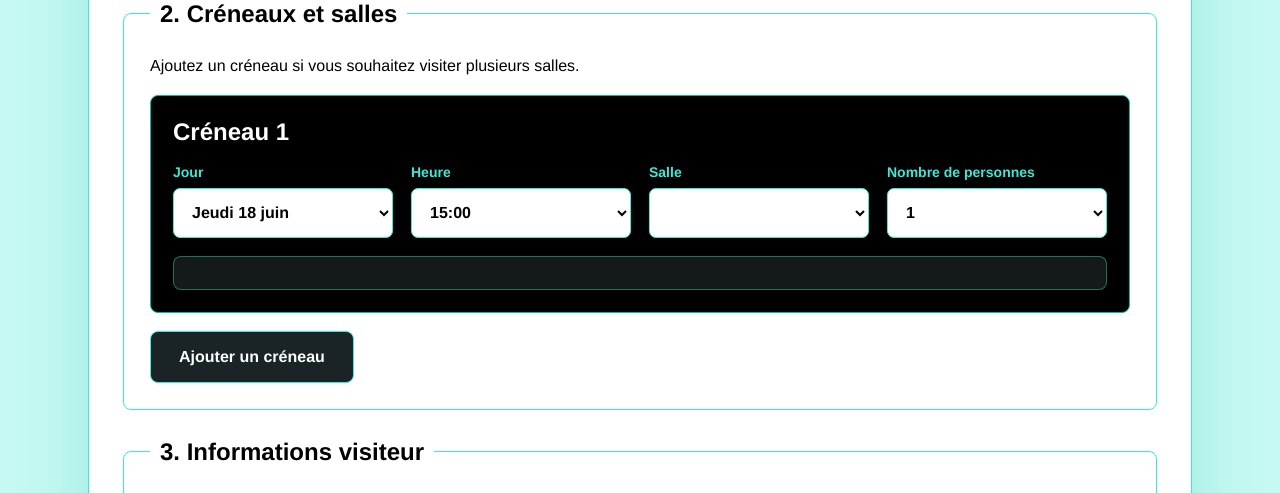
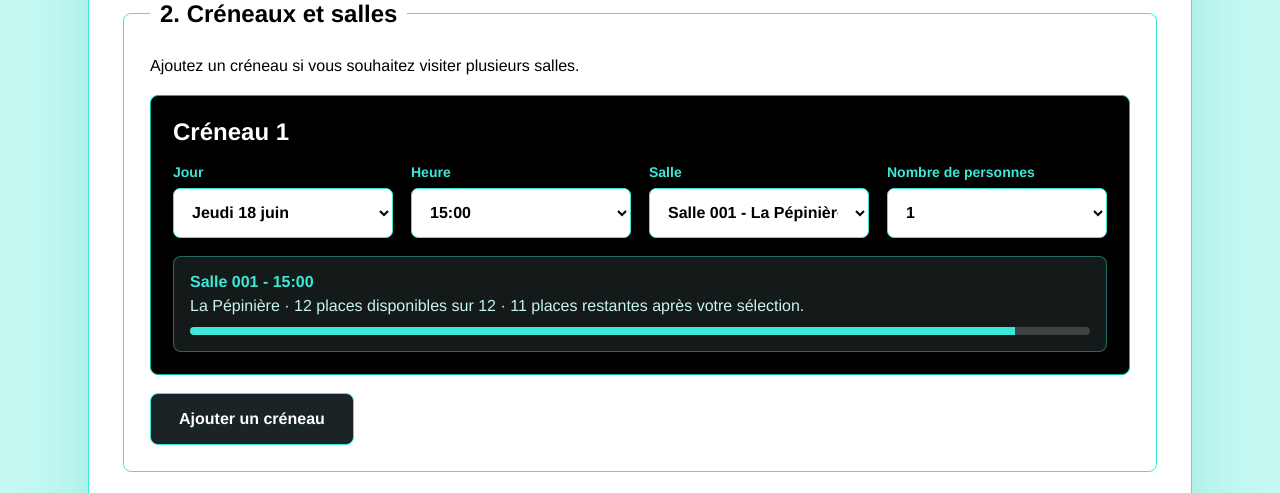
Before and after one commit to guillaumewm73-rgb/Site_SAE_203, a PHP site: page /inscription.php in a window 1280 px wide. Shown: the part 855-1348 px from the top of the page. Run offline with PHP 8.4, Linux system fonts and the light colour scheme; data that the repository does not hold is empty.

Commit message:
dernière maj

```diff
--- a/public/includes/donnee_salles.php
+++ b/public/includes/donnee_salles.php
@@ -157,13 +157,25 @@ TEXT,
         ],
     ];
 
+  $roomOrder = [
+        '001' => '001',
+        '002' => '002',
+        '005' => '005',
+        '021' => '021',
+    ];
 
+    $roomGroups = [
+        '001' => 'La Pépinière',
+        '002' => "L'Envers du Décors",
+        '005' => 'Horizon',
+        '021' => 'Societ-e',
+    ];
 
     $roomSupportLabels = [
-        '001' => '"Identités numériques” TP 2.2 - Lotus / E-biscus / Datura / Oeuvre 4',
-        '002' => '"Présences augmentées” TP 2.1 - Tapis Rouge / En Direct / AD-HD',
-        '005' => '"Miroirs numériques” TP 1.1 - Community / Distorsion',
-        '021' => '"Société parfaite ?” TP 1.2 - Bon profil / Antithèse / Beauté hors du cadre',
+        '001' => 'La Pépinière” TP 2.2 - Lotus / E-biscus / Datura / Oeuvre 4',
+        '002' => '"L\'Envers du Décors” TP 2.1 - Tapis Rouge / En Direct / AD-HD',
+        '005' => '"Horizon” TP 1.2 - Bon profil / Antithèse / Beauté hors du cadre',
+        '021' => '"Societ-e” TP 1.1 - Community / Distorsion',
     ];
 
     $catalog = [];
```
